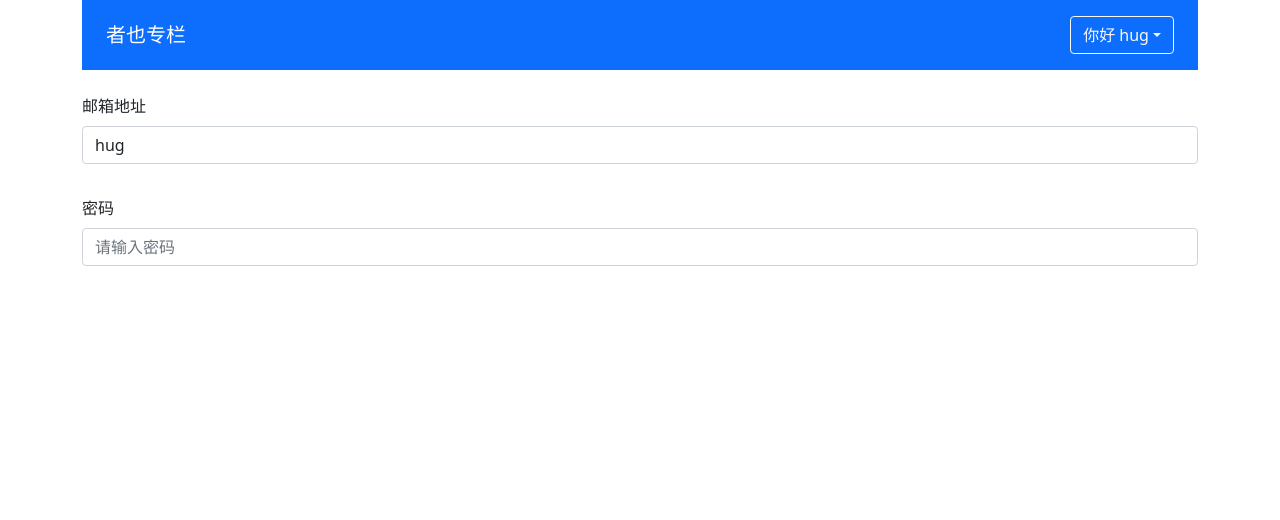
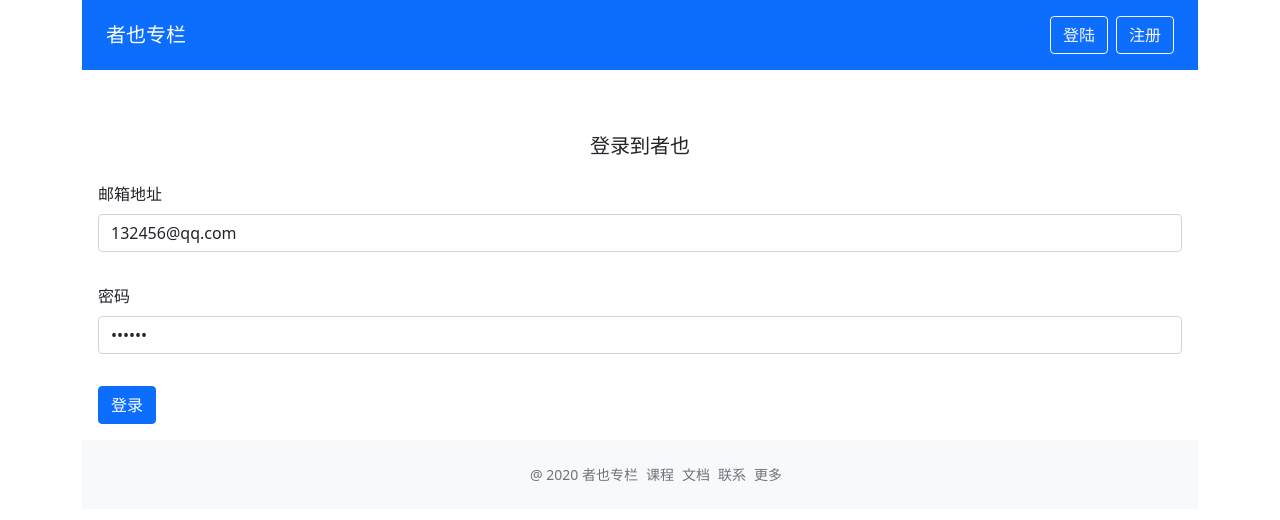
Before and after one commit to hua-bang/zheye, a Vue app in the folder zheye/: page /login in a window 1280 px wide. Shown: the top 520 px of the page. Built offline with nearby package versions, Linux system fonts and the light colour scheme.

Commit message:
初步添加路由

```diff
--- a/zheye/package.json
+++ b/zheye/package.json
@@ -9,7 +9,9 @@
   },
   "dependencies": {
     "bootstrap": "^5.0.0-alpha3",
-    "vue": "^3.0.0"
+    "mitt": "^2.1.0",
+    "vue": "^3.0.0",
+    "vue-router": "^4.0.0-rc.5"
   },
   "devDependencies": {
     "@typescript-eslint/eslint-plugin": "^2.33.0",
--- a/zheye/src/App.vue
+++ b/zheye/src/App.vue
@@ -1,78 +1,39 @@
 <template>
   <div class="container">
     <global-header :user="currentUser" />
-    <form action="">
-        <div class="mb-3">
-          <label class="form-label">邮箱地址</label>
-          <validate-input :rules="emailRules" v-model="emailVal" placeholder="请输入邮箱地址" type="text"></validate-input>
-        </div>
-        <div class="mb-3">
-          <label for="exampleInputPassword1" class="form-label">密码</label>
-          <validate-input :rules="passwordRules" v-model="passwordVal" placeholder="请输入密码" type="password"></validate-input>
-        </div>
-    </form>
+    <router-view></router-view>
+    <footer class="text-center py-4 text-secondary bg-light mt-6">
+      <small>
+        <ul class="list-line mb-0">
+          <li class="list-inline-item">@ 2020 者也专栏</li>
+          <li class="list-inline-item">课程</li>
+          <li class="list-inline-item">文档</li>
+          <li class="list-inline-item">联系</li>
+          <li class="list-inline-item">更多</li>
+        </ul>
+      </small>
+    </footer>
   </div>
 </template>
 
 <script lang="ts">
-import { defineComponent, reactive, ref } from 'vue'
+import { defineComponent, reactive, ref, onMounted } from 'vue'
 import { ColumnProps } from './components/ColumnList.vue'
-import ValidateInput, { RulesProp } from './components/ValidateInput.vue'
 import GlobalHeader, { UserProps } from './components/GlobalHeader.vue'
 import 'bootstrap/dist/css/bootstrap.min.css'
 const currentUser: UserProps = {
-  isLogin: true,
+  isLogin: false,
   name: 'hug'
 }
-const testData: ColumnProps[] = [
-  {
-    id: 1,
-    title: 'vue专栏',
-    description: '这是vue专栏的描述信息'
-  },
-  {
-    id: 2,
-    title: 'react专栏',
-    description: '这是react专栏的描述信息',
-    avatar: 'https://cn.vuejs.org/images/logo.png'
-  },
-  {
-    id: 3,
-    title: 'react专栏',
-    description: '这是react专栏的描述信息',
-    avatar: 'https://cn.vuejs.org/images/logo.png'
-  },
-  {
-    id: 4,
-    title: 'react专栏',
-    description: '这是react专栏的描述信息',
-    avatar: 'https://cn.vuejs.org/images/logo.png'
-  }
-]
 export default defineComponent({
   name: 'App',
   components: {
-    GlobalHeader,
-    ValidateInput
+    GlobalHeader
   },
   setup (props) {
     console.log(props)
-    const emailVal = ref('hug')
-    const passwordVal = ref('')
-    const emailRules: RulesProp = [
-      { type: 'required', message: '电子邮箱地址不能为空' },
-      { type: 'email', message: '请输入正确的电子邮箱格式' }
-    ]
-    const passwordRules: RulesProp = [
-      { type: 'required', message: '密码不能为空' }
-    ]
     return {
-      list: testData,
-      currentUser,
-      emailRules,
-      passwordRules,
-      emailVal,
-      passwordVal
+      currentUser
     }
   }
 })
--- a/zheye/src/components/GlobalHeader.vue
+++ b/zheye/src/components/GlobalHeader.vue
@@ -1,9 +1,9 @@
 <template>
   <nav class="navbar navbar-dark bg-primary justify-content-between mb-4 px-4">
-    <a class="navbar-brand" href="#">者也专栏</a>
+    <router-link class="navbar-brand" to="/">者也专栏</router-link>
     <ul v-if="!user.isLogin" class="list-inline mb-0">
-      <li class="list-inline-item"><a href="#" class="btn btn-outline-light my-2">登陆</a></li>
-      <li class="list-inline-item"><a href="#" class="btn btn-outline-light my-2">注册</a></li>
+      <li class="list-inline-item"><router-link to="/login" class="btn btn-outline-light my-2">登陆</router-link></li>
+      <li class="list-inline-item"><router-link to="/login" class="btn btn-outline-light my-2">注册</router-link></li>
     </ul>
     <ul v-else class="list-inline mb-0">
       <li class="list-inline-item">
--- /dev/null
+++ b/zheye/src/components/ValidateForm.vue
@@ -0,0 +1,42 @@
+<template>
+  <form class="validate-form-container">
+      <slot name="default"></slot>
+      <div class="submit-area" @click.prevent="submitForm">
+        <slot name="submit">
+          <button type="sumbit" class="btn btn-primary">提交</button>
+        </slot>
+      </div>
+  </form>
+</template>
+<script lang="ts">
+import { defineComponent, onUnmounted } from 'vue'
+import mitt from 'mitt'
+type ValidateFunc = () => boolean
+export const emitter = mitt()
+export default defineComponent({
+  emits: ['form-submit'],
+  setup (props, context) {
+    let funcArr: ValidateFunc[] = []
+    const submitForm = () => {
+      const result = funcArr.map(func => func()).every(result => result) // 直接使用every遇到错就会停下哈
+
+      context.emit('form-submit', result)
+    }
+    const callback = (func: ValidateFunc) => {
+      funcArr.push(func)
+    }
+    emitter.on('form-item-created', (func) => {
+      funcArr.push(func)
+    })
+    onUnmounted(() => {
+      emitter.off('form-item-created', (func) => {
+        funcArr.push(func)
+      })
+      funcArr = []
+    })
+    return {
+      submitForm
+    }
+  }
+})
+</script>
--- a/zheye/src/components/ValidateInput.vue
+++ b/zheye/src/components/ValidateInput.vue
@@ -12,7 +12,8 @@
   </div>
 </template>
 <script lang="ts">
-import { defineComponent, PropType, reactive } from 'vue'
+import { defineComponent, PropType, reactive, onMounted } from 'vue'
+import { emitter } from './ValidateForm.vue'
 const emailReg = /^[a-zA-Z0-9_-]+@[a-zA-Z0-9_-]+(\.[a-zA-Z0-9_-]+)+$/
 interface RuleProp {
   type: 'required' | 'email';
@@ -56,8 +57,13 @@ export default defineComponent({
           return passed
         })
         inputRef.error = !allPassed
+        return allPassed
       }
+      return true
     }
+    onMounted(() => {
+      emitter.emit('form-item-created', validateInput)
+    })
     return {
       inputRef,
       validateInput,
--- a/zheye/src/main.ts
+++ b/zheye/src/main.ts
@@ -1,4 +1,26 @@
 import { createApp } from 'vue'
+import { createRouter, createWebHistory } from 'vue-router'
+import Home from './views/Home.vue'
+import Login from './views/Login.vue'
 import App from './App.vue'
 
-createApp(App).mount('#app')
+const routerHistory = createWebHistory()
+const router = createRouter({
+  history: routerHistory,
+  routes: [
+    {
+      path: '/',
+      name: 'home',
+      component: Home
+    },
+    {
+      path: '/login',
+      name: 'login',
+      component: Login
+    }
+  ]
+})
+
+const app = createApp(App)
+app.use(router)
+app.mount('#app')
--- /dev/null
+++ b/zheye/src/views/Home.vue
@@ -0,0 +1,32 @@
+<template>
+  <div class="home-page">
+    <section class="py-5 text-center container">
+      <div class="row py-lg-5">
+        <div class="col-lg-6 col-md-8 mx-auto">
+          <img src="../assets/callout.svg" alt="callout" class="w-50"/>
+          <h2 class="font-weight-light">随心写作，自由表达</h2>
+          <p>
+            <a href="#" class="btn btn-primary my-2">开始写文章</a>
+          </p>
+        </div>
+      </div>
+    </section>
+    <h4 class="font-weight-bold text-center">发现精彩</h4>
+    <div class="button-area" style="width:100%;display:flex;">
+      <button
+            class="btn btn-outline-primary mt-2 mb-5 mx-auto btn-block w-25"
+          >
+      加载更多
+      </button>
+    </div>
+
+  </div>
+</template>
+<script lang="ts">
+import { defineComponent } from 'vue'
+export default defineComponent({
+  setup (props) {
+    console.log(props)
+  }
+})
+</script>
--- /dev/null
+++ b/zheye/src/views/Login.vue
@@ -0,0 +1,61 @@
+<template>
+  <div class="login-page mx-auto p-3 w-330">
+    <h5 class="my-4 text-center">登录到者也</h5>
+    <validate-form @form-submit="onFormSubmit">
+      <div class="mb-3">
+        <label class="form-label">邮箱地址</label>
+        <validate-input
+          :rules="emailRules" v-model="emailVal"
+          placeholder="请输入邮箱地址"
+          type="text"
+          ref="inputRef"
+        />
+      </div>
+      <div class="mb-3">
+        <label class="form-label">密码</label>
+        <validate-input
+          type="password"
+          placeholder="请输入密码"
+          :rules="passwordRules"
+          v-model="passwordVal"
+        />
+      </div>
+      <template #submit>
+        <button type="submit" class="btn btn-primary btn-block btn-large">登录</button>
+      </template>
+    </validate-form>
+  </div>
+</template>
+<script lang="ts">
+import { ref, defineComponent } from 'vue'
+import ValidateInput, { RulesProp } from '../components/ValidateInput.vue'
+import ValidateForm from '../components/ValidateForm.vue'
+export default defineComponent({
+  name: 'Login',
+  components: {
+    ValidateInput,
+    ValidateForm
+  },
+  setup (props) {
+    const emailVal = ref('132456@qq.com')
+    const passwordVal = ref('123456')
+    const emailRules: RulesProp = [
+      { type: 'required', message: '电子邮箱地址不能为空' },
+      { type: 'email', message: '请输入正确的电子邮箱格式' }
+    ]
+    const passwordRules: RulesProp = [
+      { type: 'required', message: '密码不能为空' }
+    ]
+    const onFormSubmit = (res: boolean) => {
+      console.log(res)
+    }
+    return {
+      emailRules,
+      emailVal,
+      passwordVal,
+      passwordRules,
+      onFormSubmit
+    }
+  }
+})
+</script>
```
